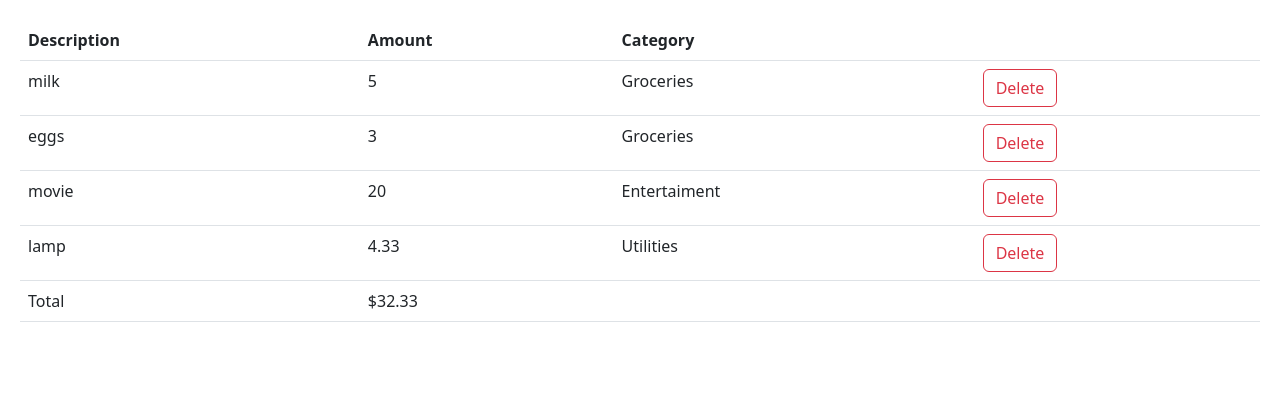
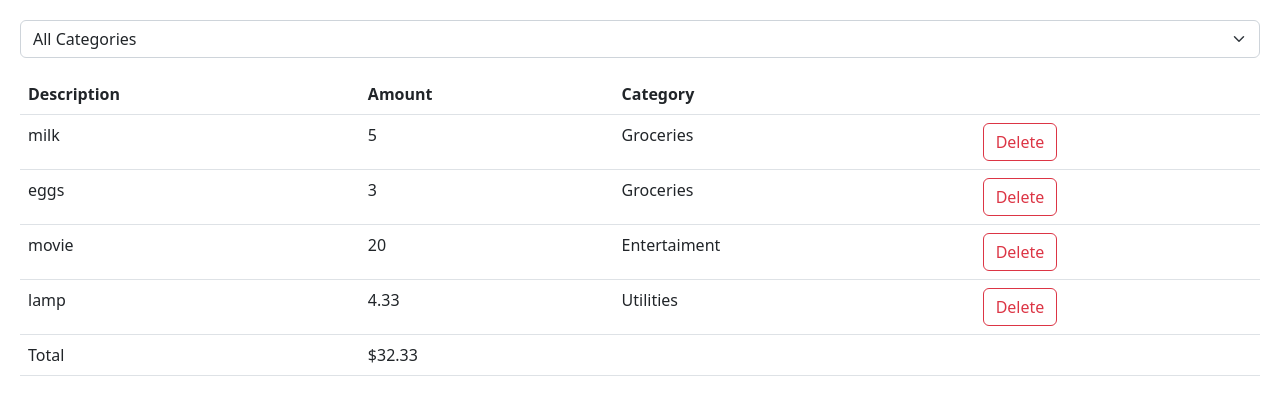
Before and after one commit to Xobaib/expense-tracker, a React (Vite) app: page / in a window 1280 px wide. Shown: the top 402 px of the page. Built offline with nearby package versions, Linux system fonts and the light colour scheme.

Commit message:
building ExpenseFilter component

```diff
--- a/src/App.tsx
+++ b/src/App.tsx
@@ -1,7 +1,10 @@
 import { useState } from "react";
 import ExpenseList from "./components/ExpenseList";
+import ExpenseFilter from "./components/ExpenseFilter";
 
 const App = () => {
+  const [selectedCategory, setSelectedCategory] = useState("");
+
   const [expenses, setExpenses] = useState([
     { id: 1, description: "milk", amount: 5, category: "Groceries" },
     { id: 2, description: "eggs", amount: 3, category: "Groceries" },
@@ -13,9 +16,20 @@ const App = () => {
     setExpenses(expenses.filter((expense) => expense.id !== id));
   };
 
+  const handleChangeCategory = (category: string) => {
+    setSelectedCategory(category);
+  };
+
+  const visibleExpenses = selectedCategory
+    ? expenses.filter((expense) => expense.category === selectedCategory)
+    : expenses;
+
   return (
     <div>
-      <ExpenseList expenses={expenses} onDelete={handleDelete} />
+      <div className="mb-3">
+        <ExpenseFilter onChangeCategory={handleChangeCategory} />
+      </div>
+      <ExpenseList expenses={visibleExpenses} onDelete={handleDelete} />
     </div>
   );
 };
--- /dev/null
+++ b/src/components/ExpenseFilter.tsx
@@ -0,0 +1,19 @@
+interface Props {
+  onChangeCategory: (category: string) => void;
+}
+
+const ExpenseFilter = ({ onChangeCategory }: Props) => {
+  return (
+    <select
+      className="form-select"
+      onChange={(event) => onChangeCategory(event.target.value)}
+    >
+      <option value="">All Categories</option>
+      <option value="Groceries">Groceries</option>
+      <option value="Utilities">Utilities</option>
+      <option value="Entertaiment">Entertaiment</option>
+    </select>
+  );
+};
+
+export default ExpenseFilter;
```
